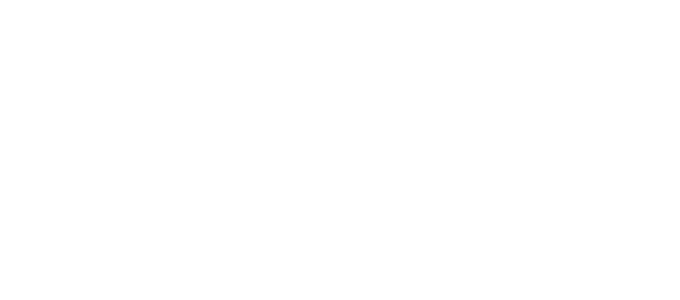
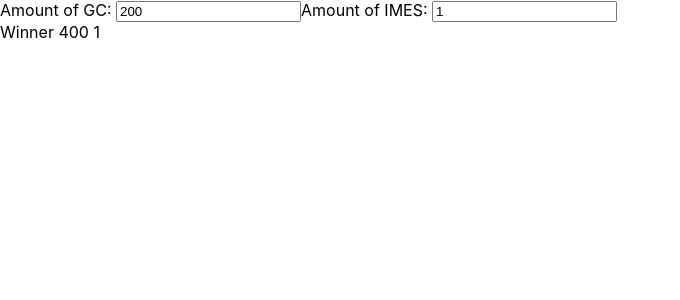
Before and after one commit to alanlasco/imu-em-web-helper, a React (Create React App) app: page / in a window 1280 px wide. Shown: the top 300 px of the page, without its empty margins (0-680 px from the left). Built offline with nearby package versions, Linux system fonts and the light colour scheme.

Commit message:
setting up inputs for winners and multipliers

```diff
--- a/src/App.tsx
+++ b/src/App.tsx
@@ -1,9 +1,12 @@
 import React from "react";
+import { ToolScreen } from "./screens/ToolScreen";
 
-import "./App.css";
-
-function App() {
-  return <div className="App"></div>;
-}
+const App = () => {
+  return (
+    <div className="App">
+      <ToolScreen />
+    </div>
+  );
+};
 
 export default App;
--- /dev/null
+++ b/src/components/ListOfWinners.tsx
@@ -0,0 +1,44 @@
+import React, { useState } from "react";
+
+export const ListOfWinners = () => {
+  const [goldCredits, setGoldCredits] = useState<number | string>(200);
+  const [imes, setImes] = useState<number | string>(1);
+
+  const handleGoldCreditsChange = (e: React.ChangeEvent<HTMLInputElement>) => {
+    const value = e.target.value;
+    setGoldCredits(value === "" ? "" : Number(value)); // No cambiar a número si está vacío
+  };
+
+  const handleImesChange = (e: React.ChangeEvent<HTMLInputElement>) => {
+    const value = e.target.value;
+    setImes(value === "" ? "" : Number(value));
+  };
+  return (
+    <>
+      <article className="configWinner">
+        <span>
+          <label htmlFor="goldCredits">Amount of GC: </label>
+          <input
+            type="number"
+            name="goldCredits"
+            id=""
+            value={goldCredits}
+            onChange={handleGoldCreditsChange} //e argumento que representa el cambio del input
+          />
+          <label htmlFor="imes">Amount of IMES: </label>
+          <input
+            type="number"
+            name="imes"
+            value={imes}
+            onChange={handleImesChange}
+          />
+        </span>
+      </article>
+      <section className="List">
+        <span>
+          Winner {Number(goldCredits) * 2} {imes}
+        </span>
+      </section>
+    </>
+  );
+};
--- a/src/screens/toolScreen.tsx
+++ b/src/screens/toolScreen.tsx
@@ -1,5 +1,10 @@
 import React from "react";
+import { ListOfWinners } from "../components/ListOfWinners";
 
-export const toolScreen = () => {
-  return <></>;
+export const ToolScreen = () => {
+  return (
+    <>
+      <ListOfWinners />
+    </>
+  );
 };
```
